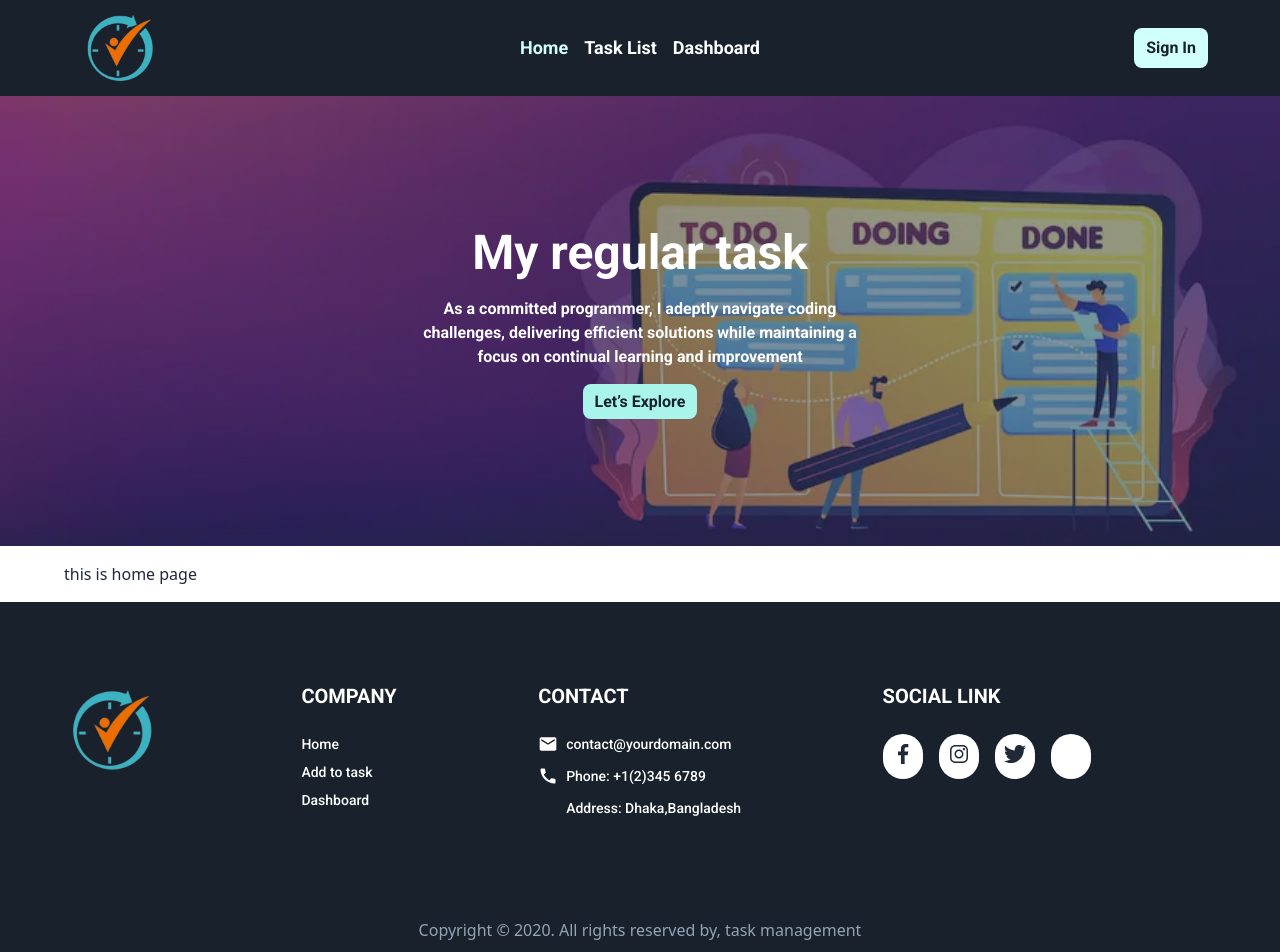
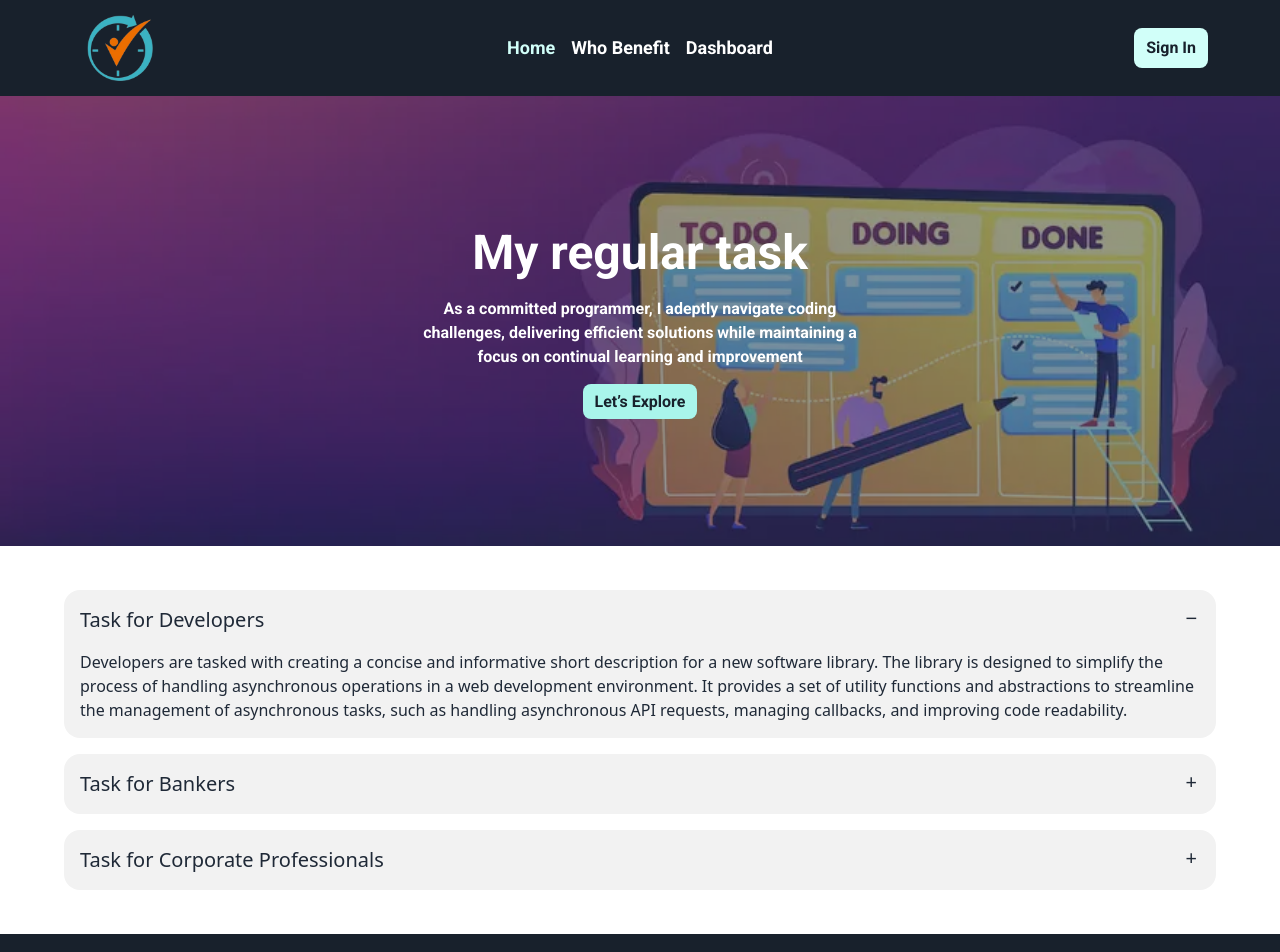
Before and after one commit to HabibMia2121/task-management-client, a React (Vite) app: page / in a window 1280 px wide. Shown: the top 952 px of the page. Built offline with nearby package versions, Linux system fonts and the light colour scheme; no server answers; some icons are missing.

Commit message:
who benefit section added

```diff
--- a/src/components/header/navbar/Navbar.jsx
+++ b/src/components/header/navbar/Navbar.jsx
@@ -9,7 +9,7 @@ const Navbar = () => {
     const { user, logOut } = useAuth();
     const navLink = <>
         <li><NavLink to='/' className=''>Home</NavLink></li>
-        <li><NavLink to='/taskList'>Task List</NavLink></li>
+        <li><NavLink to='/whoBenefit'>Who Benefit</NavLink></li>
         <li><NavLink to='/dashboard/main'>Dashboard</NavLink></li>
     </>
     const handleLogut = () => {
--- /dev/null
+++ b/src/components/whoBenefit/WhoBenefit.jsx
@@ -0,0 +1,36 @@
+
+const WhoBenefit = () => {
+    return (
+        <div className=" space-y-4 py-7">
+            <div className="collapse collapse-plus bg-base-200">
+                <input type="radio" name="my-accordion-3" checked="checked" />
+                <div className="collapse-title text-xl font-medium">
+                    <h2>Task for Developers</h2>
+                </div>
+                <div className="collapse-content">
+                    <p>Developers are tasked with creating a concise and informative short description for a new software library. The library is designed to simplify the process of handling asynchronous operations in a web development environment. It provides a set of utility functions and abstractions to streamline the management of asynchronous tasks, such as handling asynchronous API requests, managing callbacks, and improving code readability.</p>
+                </div>
+            </div>
+            <div className="collapse collapse-plus bg-base-200">
+                <input type="radio" name="my-accordion-3" />
+                <div className="collapse-title text-xl font-medium">
+                    <h2>Task for Bankers</h2>
+                </div>
+                <div className="collapse-content">
+                    <p>Bankers are assigned to create a clear and compelling description of the benefits of a new digital banking feature aimed at enhancing customer experience. This feature introduces a secure mobile banking app with advanced functionalities, including real-time transaction monitoring, personalized financial insights, and seamless fund transfers. The goal is to communicate the advantages of this feature to existing and potential customers.</p>
+                </div>
+            </div>
+            <div className="collapse collapse-plus bg-base-200">
+                <input type="radio" name="my-accordion-3" />
+                <div className="collapse-title text-xl font-medium">
+                    <h2>Task for Corporate Professionals</h2>
+                </div>
+                <div className="collapse-content">
+                    <p>Corporate professionals are tasked with creating a compelling communication piece that highlights the business benefits of a newly introduced Corporate Wellness Program. The program aims to enhance employee well-being, reduce stress, and increase overall productivity. Your goal is to convey the advantages of the program to both employees and upper management, emphasizing its positive impact on individual health and its potential benefits for the company.</p>
+                </div>
+            </div>
+        </div>
+    );
+};
+
+export default WhoBenefit;
--- a/src/pages/home/Home.jsx
+++ b/src/pages/home/Home.jsx
@@ -1,3 +1,4 @@
+import WhoBenefit from "../../components/whoBenefit/WhoBenefit";
 import Container from "../../container/Container";
 
 const Home = () => {
@@ -6,7 +7,8 @@ const Home = () => {
             {/* main part here */}
             <Container>
                 <div>
-                    <h2>this is home page</h2>
+                    {/* Who Benefit section here */}
+                    <WhoBenefit/>
                 </div>
             </Container>
         </div>
--- a/src/pages/taskList/TaskList.jsx
+++ /dev/null
@@ -1,13 +0,0 @@
-import Container from "../../container/Container";
-
-const TaskList = () => {
-    return (
-        <div className="my-4">
-            <Container>
-                <h2>Task list here</h2>
-            </Container>
-        </div>
-    );
-};
-
-export default TaskList;
--- a/src/router/Routes.jsx
+++ b/src/router/Routes.jsx
@@ -1,7 +1,6 @@
 import {createBrowserRouter} from "react-router-dom";
 import Root from "../layout/Root";
 import Home from "../pages/home/Home";
-import TaskList from "../pages/taskList/TaskList";
 import AddTask from "../pages/Dashboard/addTask/AddTask";
 import PreviousTask from "../pages/Dashboard/previousTask/PreviousTask";
 import DashboardLayout from "../layout/DashboardLayout";
@@ -18,10 +17,6 @@ const myCreateRouter = createBrowserRouter([
             {
                 index: true,
                 element: <Home/>
-            },
-            {
-                path:'taskList',
-                element: <TaskList/>
             },
             {
                 path:'signIn',
```
